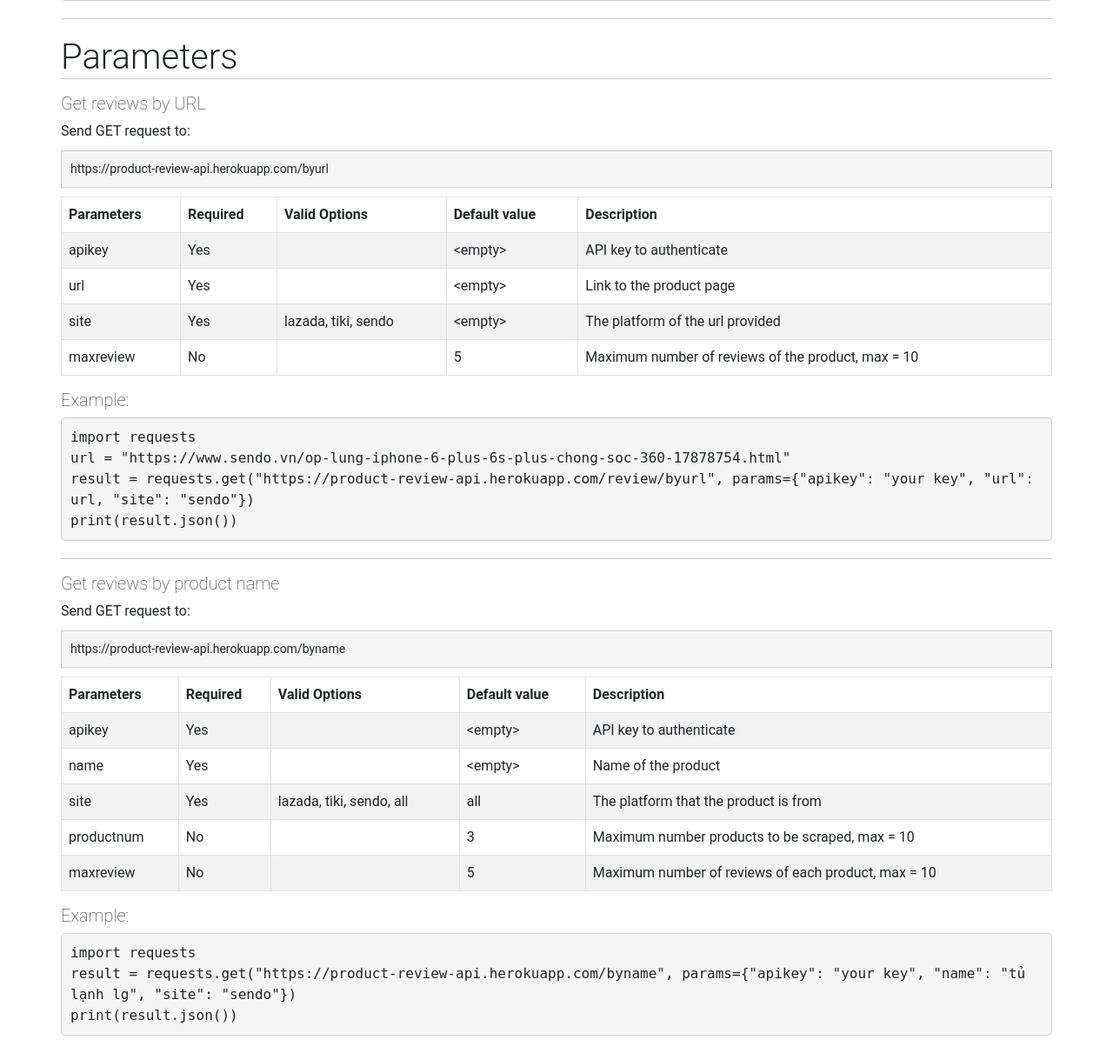
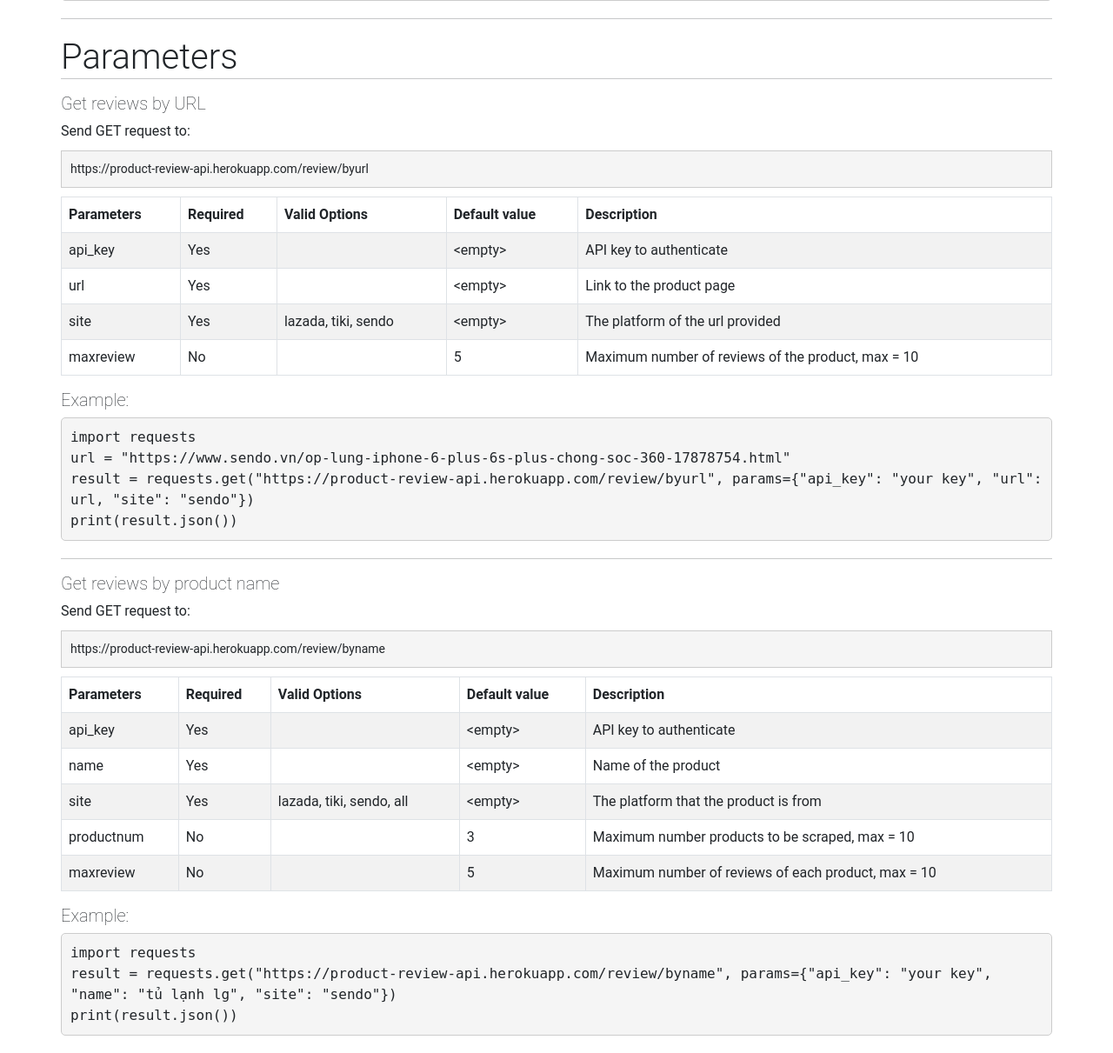
Before and after one commit to scinerd68/ProductReviewAPI, a Flask app: page /doc in a window 1280 px wide. Shown: the part 638-1849 px from the top of the page at 87% size. Run offline with Flask 2, Linux system fonts and the light colour scheme.

Commit message:
Fix documentation

```diff
--- a/templates/documentation.html
+++ b/templates/documentation.html
@@ -64,7 +64,7 @@
     <hr>
     <h2>Get reviews by URL</h2>
     <div>Send GET request to:</div>
-    <div class="url">https://product-review-api.herokuapp.com/byurl</div>
+    <div class="url">https://product-review-api.herokuapp.com/review/byurl</div>
     <table class="table table-striped table-bordered">
       <thead>
         <tr>
@@ -77,7 +77,7 @@
       </thead>
       <tbody>
         <tr>
-          <td scope="row">apikey</td>
+          <td scope="row">api_key</td>
           <td>Yes</td>
           <td></td>
           <td>&lt;empty&gt;</td>
@@ -110,14 +110,14 @@
     <div class="code">
       <div>import requests</div>
       <div>url = "https://www.sendo.vn/op-lung-iphone-6-plus-6s-plus-chong-soc-360-17878754.html"</div>
-      <div>result = requests.get("https://product-review-api.herokuapp.com/review/byurl", params={"apikey": "your key", "url": url, "site": "sendo"})</div>
+      <div>result = requests.get("https://product-review-api.herokuapp.com/review/byurl", params={"api_key": "your key", "url": url, "site": "sendo"})</div>
       <div>print(result.json())</div>
     </div>
     <hr>
 
     <h2>Get reviews by product name</h2>
     <div>Send GET request to:</div>
-    <div class="url">https://product-review-api.herokuapp.com/byname</div>
+    <div class="url">https://product-review-api.herokuapp.com/review/byname</div>
     <table class="table table-striped table-bordered">
       <thead>
         <tr>
@@ -130,7 +130,7 @@
       </thead>
       <tbody>
         <tr>
-          <td scope="row">apikey</td>
+          <td scope="row">api_key</td>
           <td>Yes</td>
           <td></td>
           <td>&lt;empty&gt;</td>
@@ -147,7 +147,7 @@
           <td scope="row">site</td>
           <td>Yes</td>
           <td>lazada, tiki, sendo, all</td>
-          <td>all</td>
+          <td>&lt;empty&gt;</td>
           <td>The platform that the product is from</td>
         </tr>
         <tr>
@@ -169,7 +169,7 @@
     <h2>Example:</h2>
     <div class="code">
       <div>import requests</div>
-      <div>result = requests.get("https://product-review-api.herokuapp.com/byname", params={"apikey": "your key", "name": "tủ lạnh lg", "site": "sendo"})</div>
+      <div>result = requests.get("https://product-review-api.herokuapp.com/review/byname", params={"api_key": "your key", "name": "tủ lạnh lg", "site": "sendo"})</div>
       <div>print(result.json())</div>
     </div>
   </div>
```
